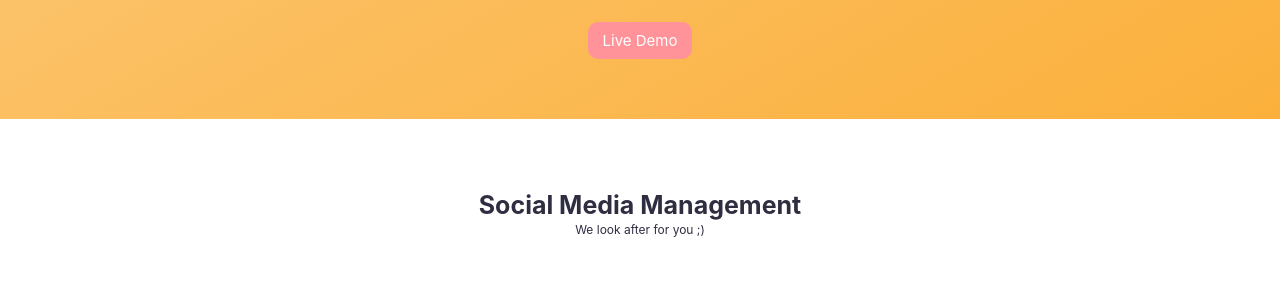
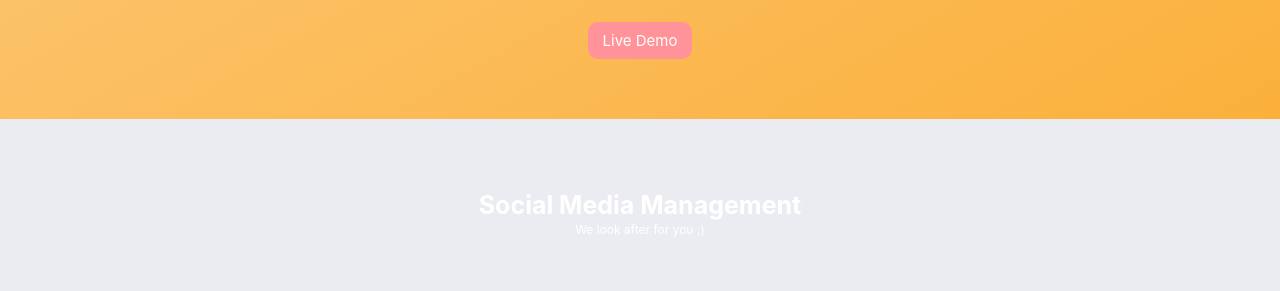
Before and after one commit to auauwolff/Portfolio, a plain HTML site: page index.html in a window 1280 px wide. Shown: the part 2330-2621 px from the top of the page. Drawn offline with Linux system fonts and the light colour scheme.

Commit message:
social media

```diff
--- a/scss/_social-media.scss
+++ b/scss/_social-media.scss
@@ -2,9 +2,10 @@
     display: flex;
     flex-direction: column;
     align-items: center;
-    color: #2F2E41;
+    //color: #2F2E41;
+    color: white;
     padding-bottom: 80px;
-    background-color:white;
+    background-color:#ebecf1;
 
     h1{
         margin-top: 70px;
```
Also changed, not shown: css/style.css.
